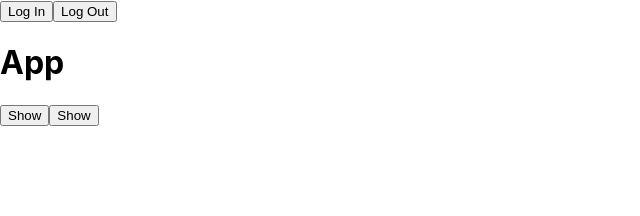
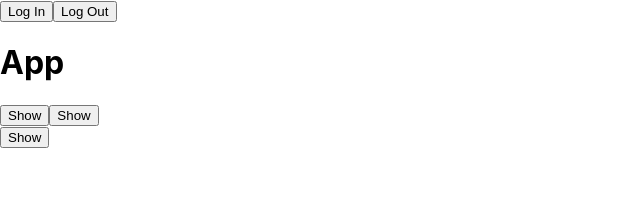
Before and after one commit to RZFalcore/PracticeReact, a React (Create React App) app: page / in a window 1280 px wide. Shown: the top 216 px of the page, without its empty margins (0-640 px from the left). Built offline with nearby package versions, Linux system fonts and the light colour scheme; no server answers.

Commit message:
+renderProp example

```diff
--- a/src/Components/App/App.js
+++ b/src/Components/App/App.js
@@ -2,6 +2,7 @@ import React, { Component } from "react";
 import Title from "../Title/Title";
 import withFetch from "../../HOC/withFetch";
 import Toolbar from "../Toolbar/Toolbar";
+import Togglable from "../Togglable/Togglable";
 
 import ThemeContext from "../../Context/Context";
 class App extends Component {
@@ -13,11 +14,19 @@ class App extends Component {
         <ThemeContext.Provider value="light">
           <div className="App">
             <Toolbar />
-            </div>
+          </div>
         </ThemeContext.Provider>
         <h1>App</h1>
         <Title />
         <Title title="Obi" />
+        <Togglable>
+          {({ on, onToggle }) => (
+            <div>
+              <button onClick={onToggle}>{on ? "Hide" : "Show"}</button>
+              {on && <div>RenderProp</div>}
+            </div>
+          )}
+        </Togglable>
       </div>
     );
   }
--- /dev/null
+++ b/src/Components/Togglable/Togglable.js
@@ -0,0 +1,14 @@
+import React, { Component } from "react";
+
+export default class Togglable extends Component {
+  state = { on: false };
+
+  handleToggle = () => {
+    this.setState((state) => ({ on: !state.on }));
+  };
+  render() {
+    const { on } = this.state;
+    const handleToggle = this.handleToggle;
+    return this.props.children({ on, onToggle: handleToggle });
+  }
+}
```
